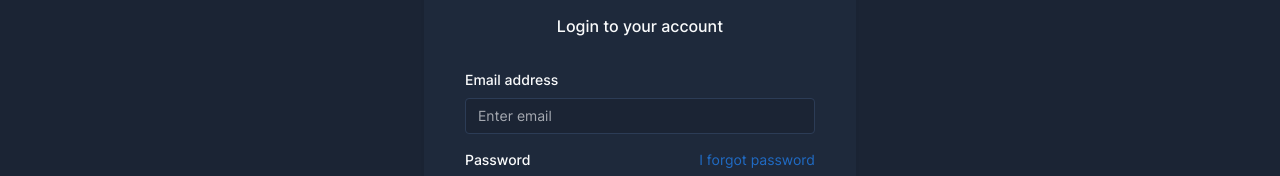
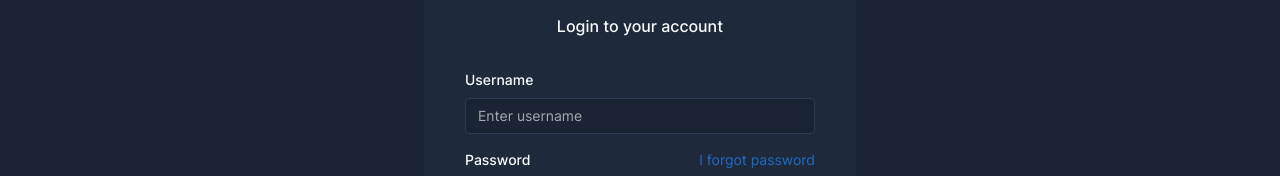
Before and after one commit to ivanepou22/Business-Central-Leave, a React (Vite) app in the folder client/: page / in a window 1280 px wide. Shown: the part 192-368 px from the top of the page. Built offline with nearby package versions, Linux system fonts and the light colour scheme.

Commit message:
Update input component

```diff
--- a/client/src/components/common/Form.jsx
+++ b/client/src/components/common/Form.jsx
@@ -27,7 +27,7 @@ const Form = ({ schema, doSubmit }) => {
     return error ? error.details[0].message : null;
   }
 
-  //handlesubmit
+  //handleSubmit
   const handleSubmit = (e) => {
     e.preventDefault();
     const errors = validate();
--- a/client/src/pages/Login.jsx
+++ b/client/src/pages/Login.jsx
@@ -17,8 +17,8 @@ function Login() {
                         <div className="card-body">
                             <h2 className="card-title text-center mb-4">Login to your account</h2>
                             <div className="mb-3">
-                                <label className="form-label">Email address</label>
-                                <input type="email" className="form-control" placeholder="Enter email" />
+                                <label className="form-label">Username</label>
+                                <input type="text" className="form-control" placeholder="Enter username" />
                             </div>
                             <div className="mb-2">
                                 <label className="form-label">
```
Also changed, not shown: client/src/components/common/Input.jsx (+3 -4 lines).
